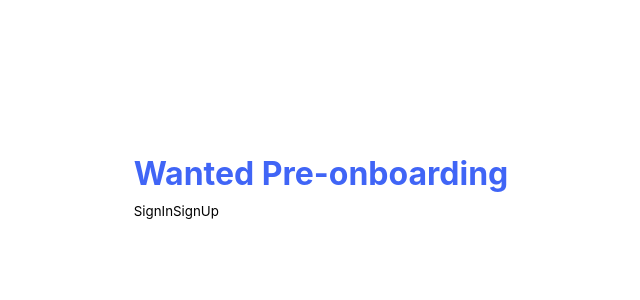
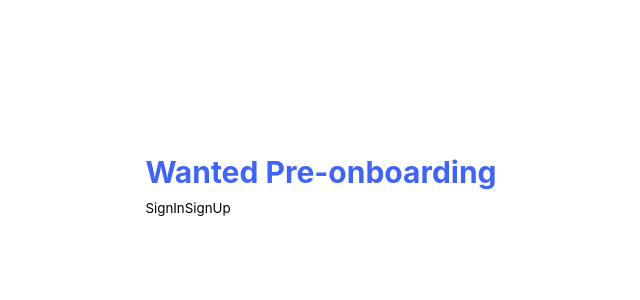
Before and after one commit to chyerin802/wanted-pre-onboarding-frontend, a React (Create React App) app: page / in a window 1280 px wide. Shown: the top 300 px of the page, without its empty margins (319-959 px from the left). Built offline with nearby package versions, Linux system fonts and the light colour scheme; no server answers.

Commit message:
#32 design: 스타일 수정

```diff
--- a/src/components/Title.js
+++ b/src/components/Title.js
@@ -2,9 +2,9 @@ import styled from 'styled-components';
 import PropTypes from 'prop-types';
 
 const StyledTitle = styled.h1`
-  color: rgb(64,101,246);
-  font-size: 30px
-  font-weight: 600;
+  color: var(--main-color);
+  font-size: 30px;
+  font-weight: 700;
 `;
 
 /**
@@ -15,7 +15,7 @@ const Title = ({ children }) => {
 };
 
 Title.propTypes = {
-  children: PropTypes.element,
+  children: PropTypes.string,
 };
 
 export default Title;
--- a/src/layouts/MainLayOut.js
+++ b/src/layouts/MainLayOut.js
@@ -9,8 +9,6 @@ const LayOut = styled.div`
 
 const Container = styled.div`
   padding: 50px;
-  display: flex;
-  justify-content: center;
 `;
 
 const MainLayOut = ({ children }) => {
```
